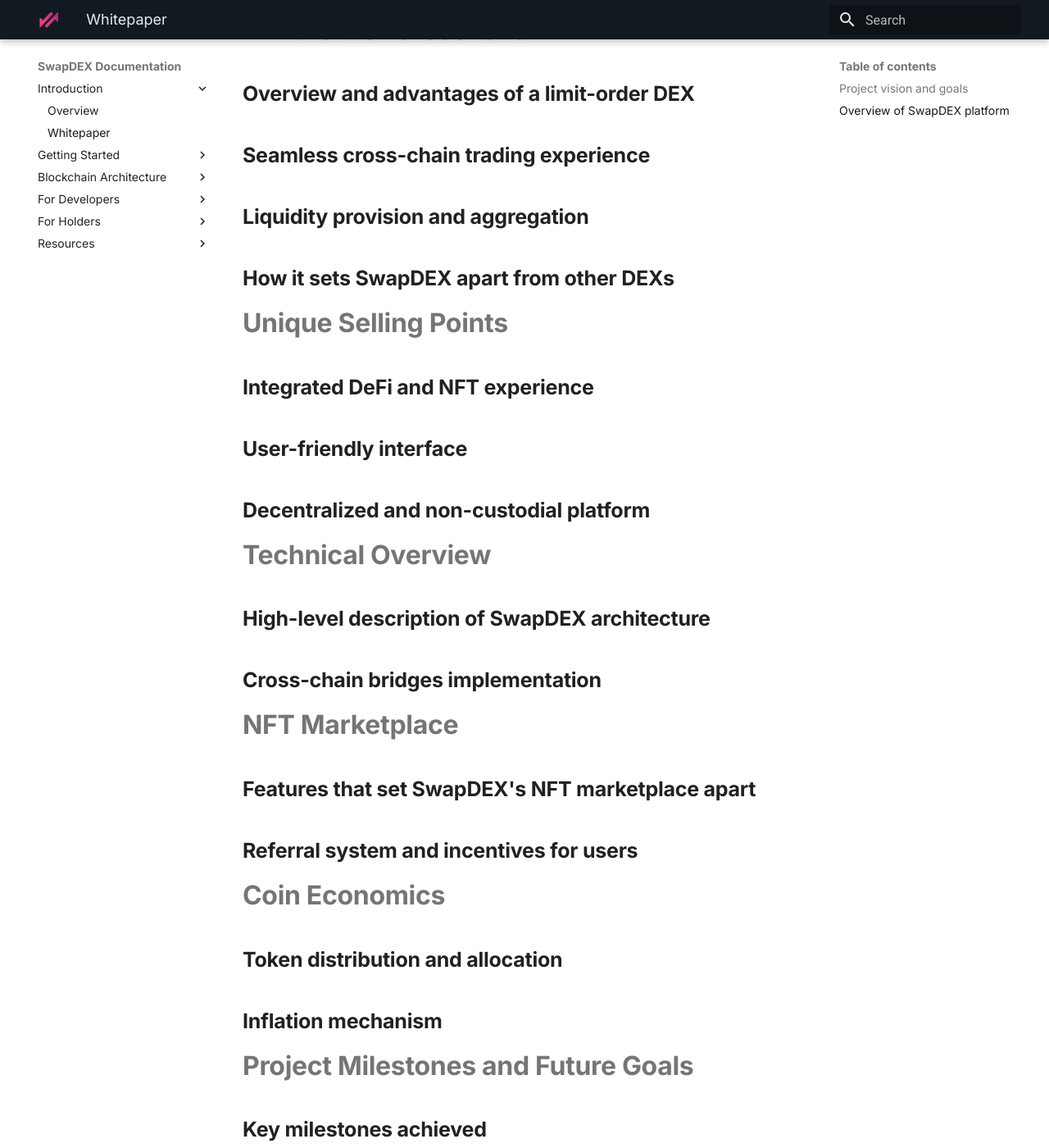
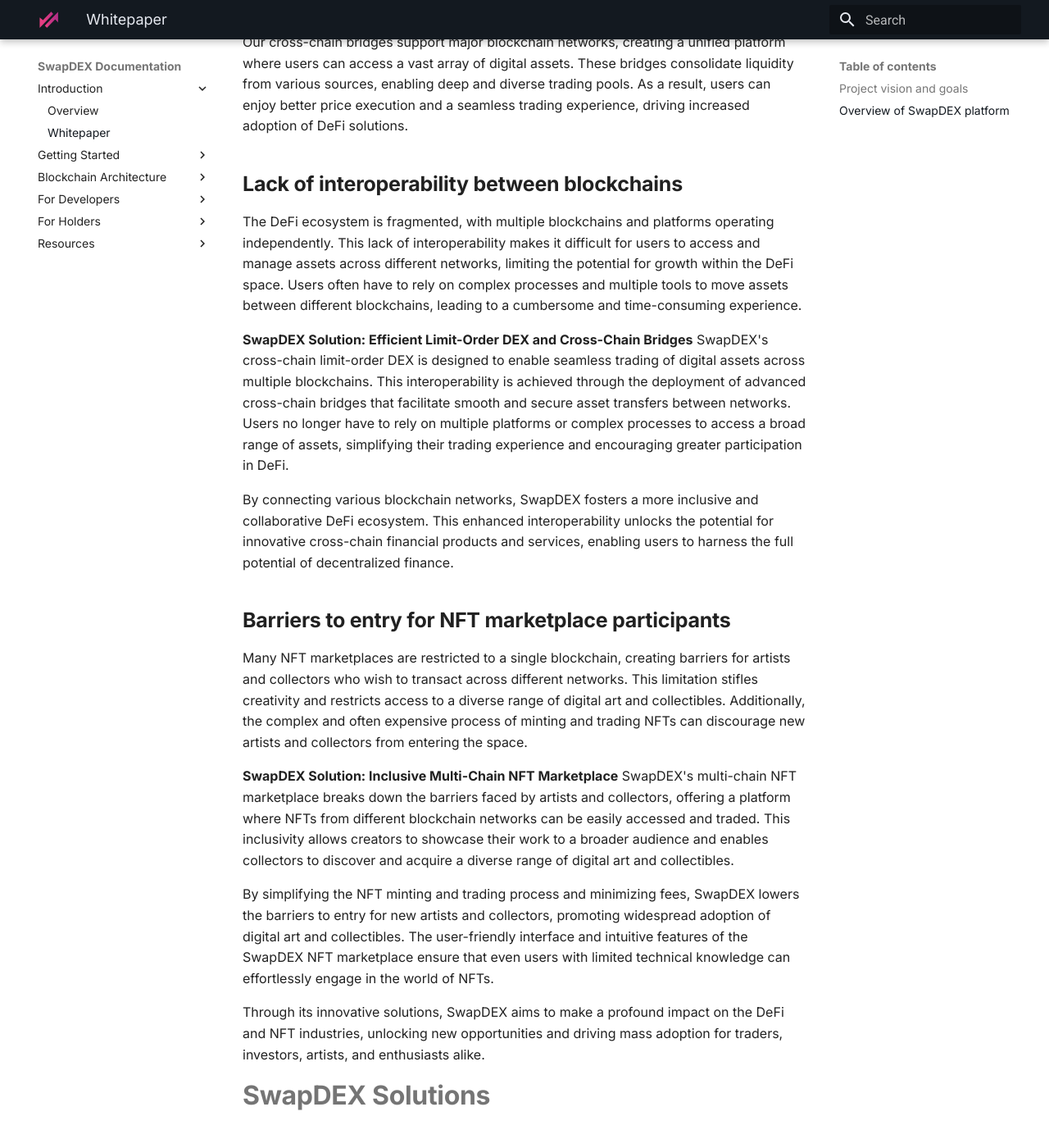
Before and after one commit to Petar-23/test-docs, an MkDocs documentation site: the page built from docs/intro/whitepaper.md, in a window 1280 px wide and 1400 px high, scrolled down 1615 px. Shown: the whole window at 82% size. Built offline with MkDocs 1.6.1 and Material for MkDocs 9.7.7, drawn with Linux system fonts in a browser that asks for light colours; nearby versions of some CDN libraries; some of the changed text lies outside the part shown.

Commit message:
whitepaper 02 problems addressed

```diff
--- a/docs/intro/whitepaper.md
+++ b/docs/intro/whitepaper.md
@@ -21,10 +21,33 @@
 So, join us on our journey to reshape the DeFi and NFT space, as we work tirelessly to bring you the best of both worlds in one seamless and user-friendly platform. Welcome aboard!
 
 # Problems Addressed
+SwapDEX is designed to tackle the most pressing challenges faced by the DeFi and NFT markets. By offering innovative solutions, SwapDEX aims to create a significant impact on the industry, unlocking growth opportunities and fostering mass adoption.
 
 ## Inefficiencies in current DeFi solutions
+Current DeFi solutions often suffer from inefficiencies such as slow transaction times, high fees, and fragmented liquidity. Slow transaction times can lead to missed trading opportunities and frustration for users, while high fees can make small transactions uneconomical. Fragmented liquidity, which results from assets being spread across multiple platforms, can lead to price discrepancies and limited trading options. These issues limit the overall usability of DeFi platforms, discouraging widespread adoption.
+
+**SwapDEX Solution: Efficient Limit-Order DEX and Cross-Chain Bridges**
+SwapDEX's high-performance limit-order DEX is built using cutting-edge technology to provide fast and cost-effective transactions. By utilizing limit orders, users can set their desired buy or sell prices, reducing slippage and enabling more precise trading strategies. This approach ensures that users can efficiently execute trades, capitalizing on market opportunities and minimizing losses due to market volatility.
+
+Our cross-chain bridges support major blockchain networks, creating a unified platform where users can access a vast array of digital assets. These bridges consolidate liquidity from various sources, enabling deep and diverse trading pools. As a result, users can enjoy better price execution and a seamless trading experience, driving increased adoption of DeFi solutions.
+
 ## Lack of interoperability between blockchains
+The DeFi ecosystem is fragmented, with multiple blockchains and platforms operating independently. This lack of interoperability makes it difficult for users to access and manage assets across different networks, limiting the potential for growth within the DeFi space. Users often have to rely on complex processes and multiple tools to move assets between different blockchains, leading to a cumbersome and time-consuming experience.
+
+**SwapDEX Solution: Efficient Limit-Order DEX and Cross-Chain Bridges**
+SwapDEX's cross-chain limit-order DEX is designed to enable seamless trading of digital assets across multiple blockchains. This interoperability is achieved through the deployment of advanced cross-chain bridges that facilitate smooth and secure asset transfers between networks. Users no longer have to rely on multiple platforms or complex processes to access a broad range of assets, simplifying their trading experience and encouraging greater participation in DeFi.
+
+By connecting various blockchain networks, SwapDEX fosters a more inclusive and collaborative DeFi ecosystem. This enhanced interoperability unlocks the potential for innovative cross-chain financial products and services, enabling users to harness the full potential of decentralized finance.
+
 ## Barriers to entry for NFT marketplace participants
+Many NFT marketplaces are restricted to a single blockchain, creating barriers for artists and collectors who wish to transact across different networks. This limitation stifles creativity and restricts access to a diverse range of digital art and collectibles. Additionally, the complex and often expensive process of minting and trading NFTs can discourage new artists and collectors from entering the space.
+
+**SwapDEX Solution: Inclusive Multi-Chain NFT Marketplace**
+SwapDEX's multi-chain NFT marketplace breaks down the barriers faced by artists and collectors, offering a platform where NFTs from different blockchain networks can be easily accessed and traded. This inclusivity allows creators to showcase their work to a broader audience and enables collectors to discover and acquire a diverse range of digital art and collectibles.
+
+By simplifying the NFT minting and trading process and minimizing fees, SwapDEX lowers the barriers to entry for new artists and collectors, promoting widespread adoption of digital art and collectibles. The user-friendly interface and intuitive features of the SwapDEX NFT marketplace ensure that even users with limited technical knowledge can effortlessly engage in the world of NFTs.
+
+Through its innovative solutions, SwapDEX aims to make a profound impact on the DeFi and NFT industries, unlocking new opportunities and driving mass adoption for traders, investors, artists, and enthusiasts alike.
 
 # SwapDEX Solutions
 
```
Also changed, not shown: other parts of docs/intro/whitepaper.md (+1 -1 lines).
